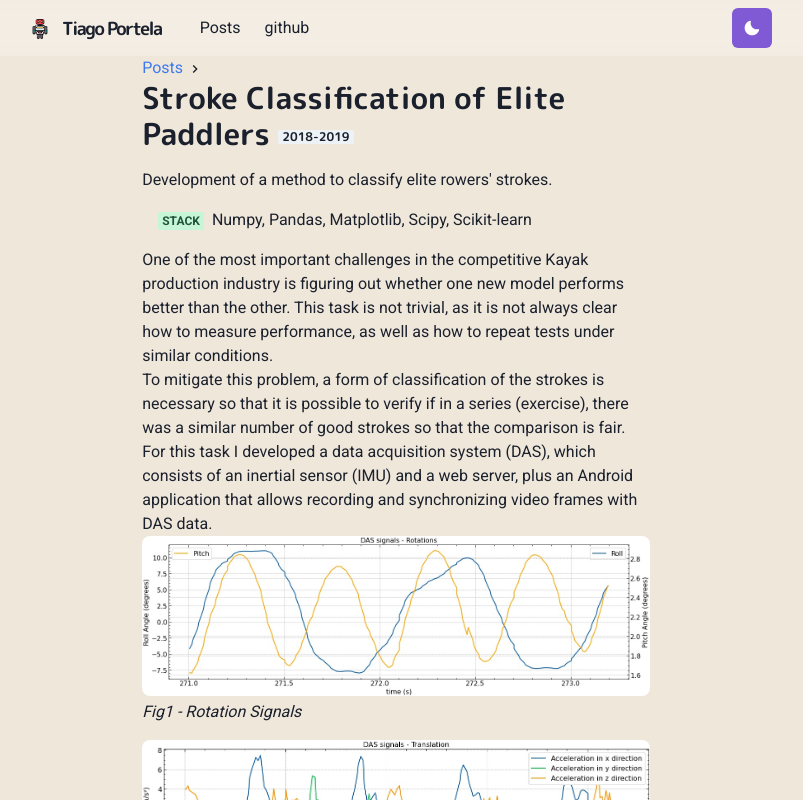
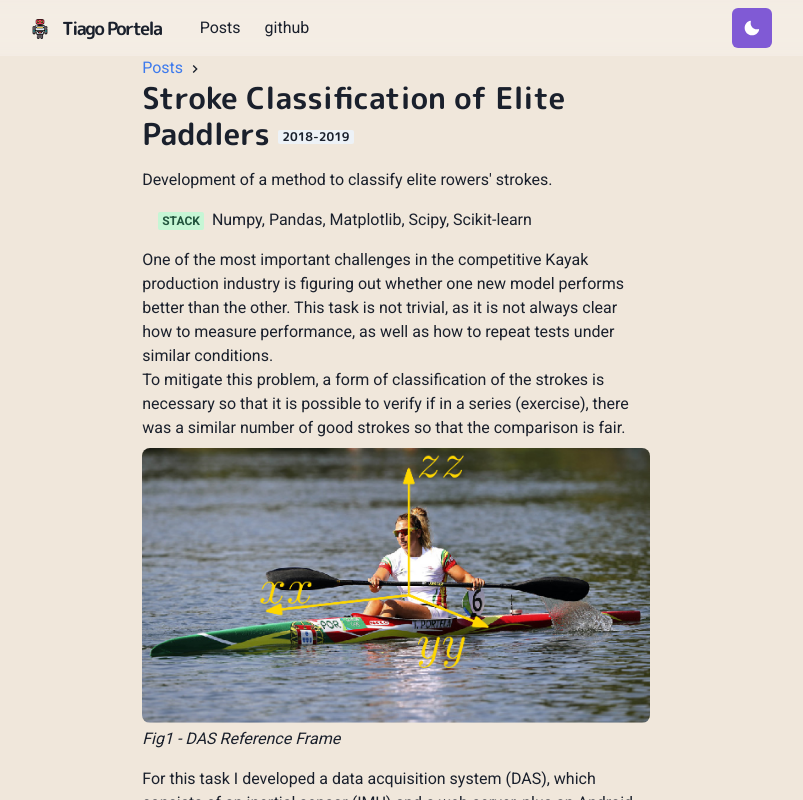
Before and after one commit to tiagovportela/myportfolio, a Next.js app: page /posts/StrokeClassification in a window 1280 px wide. Shown: the top 800 px of the page, without its empty margins (244-1047 px from the left). Built offline with nearby package versions, Linux system fonts and the light colour scheme.

Commit message:
stroke classification #4

```diff
--- a/compoments/post.js
+++ b/compoments/post.js
@@ -18,7 +18,7 @@ export const Title = ({ children }) => (
 )
 
 export const PostImage = ({ src, alt, legend }) => (
-<Box mb={4}>
+<Box mb={4} mt={2}>
     <Image borderRadius="lg" w="full" src={src} alt={alt} mb={1}  />
     <p><i>{legend}</i></p>
 </Box>
--- a/pages/posts/StrokeClassification.js
+++ b/pages/posts/StrokeClassification.js
@@ -36,6 +36,7 @@ import {
 
                     To mitigate this problem, a form of classification of the strokes is necessary so that it is possible to verify if in a series (exercise), there was a similar number of good strokes so that the comparison is fair.
                 </Text>
+                <PostImage src="/images/posts/StrokeClassification/reference_frame.png" alt="DAS Reference Frame" legend="Fig1 - DAS Reference Frame"/>
                 <Text fontSize="md">
 
                     For this task I developed a data acquisition system (DAS), which consists of an inertial sensor (IMU) and a web server, plus an Android application that allows recording and synchronizing video frames with DAS data.
```
Also changed, not shown: public/images/posts/StrokeClassification/reference_frame.png (added).
